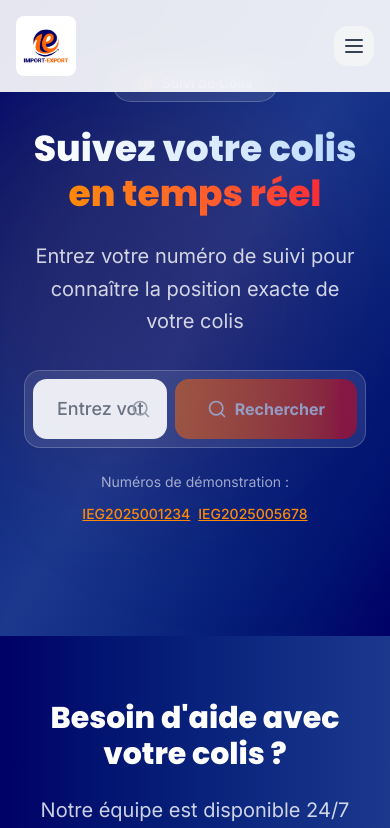
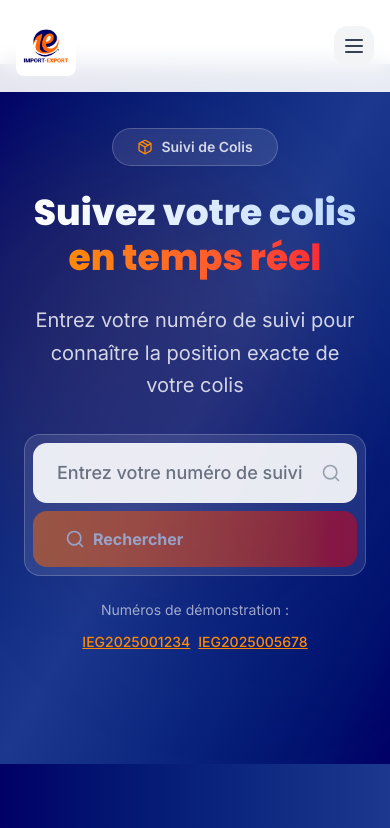
Before and after one commit to BAGUIAN01/import-export-bf, a Next.js app: page /tracking in a window 390 px wide. Shown: the top 828 px of the page. Built offline with nearby package versions, Linux system fonts and the light colour scheme.

Commit message:
feat: services page finish

```diff
--- a/src/app/tracking/page.js
+++ b/src/app/tracking/page.js
@@ -234,7 +234,7 @@
   };
 
   return (
-    <div className="min-h-screen bg-gradient-to-br from-gray-50 to-white">
+    <div className="min-h-screen bg-gradient-to-br from-gray-50 to-white mt-16">
 
       {/* Hero Section */}
       <section className="relative py-16 lg:py-24 bg-gradient-to-br from-[#010066] via-blue-900 to-[#010066] overflow-hidden">
@@ -270,7 +270,7 @@
             {/* Search Bar */}
             <div className="max-w-2xl mx-auto">
               <div className="bg-white/10 backdrop-blur-xl border border-white/20 rounded-2xl p-2">
-                <div className="flex gap-2">
+                <div className="flex gap-2 flex-col lg:flex-row ">
                   <div className="flex-1 relative">
                     <input
                       type="text"
```
